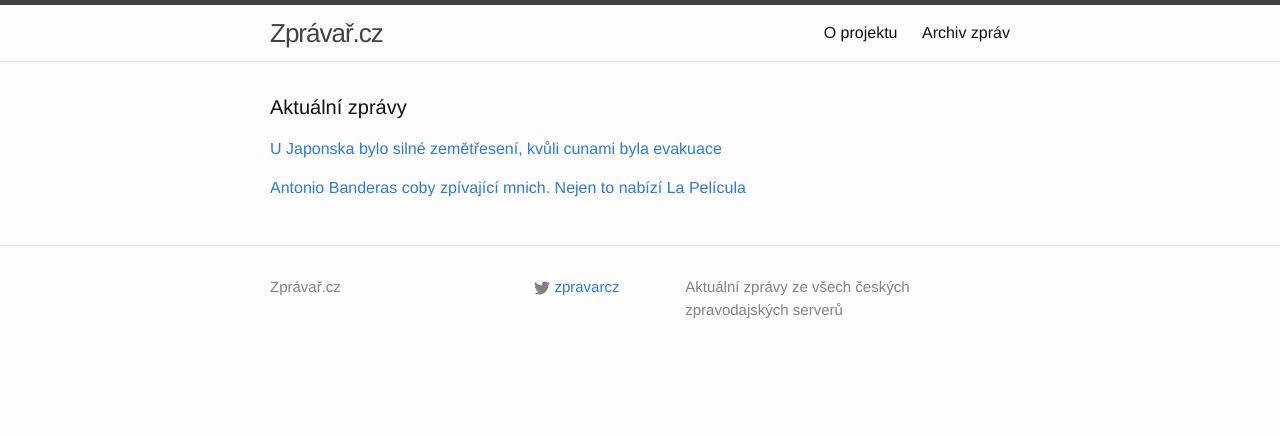
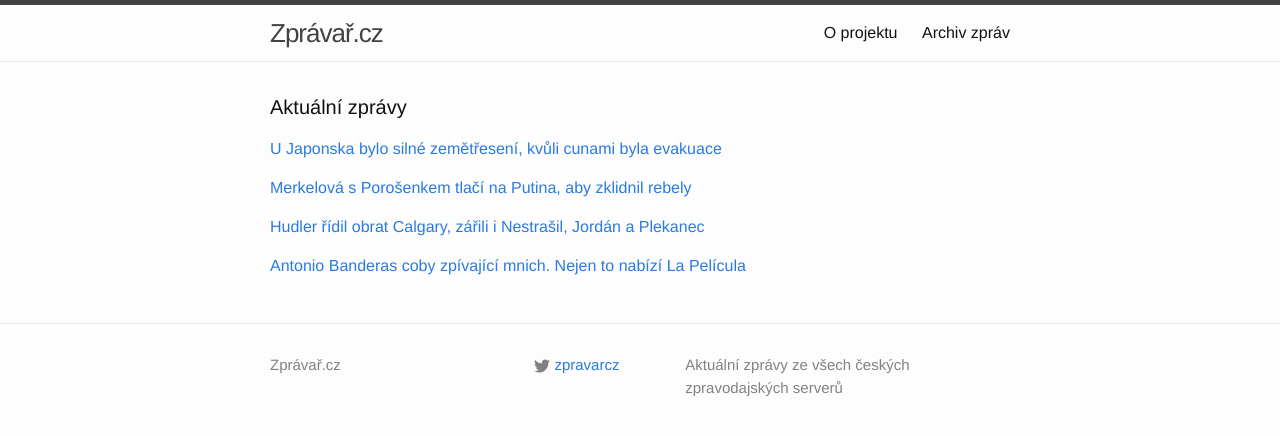
Before and after one commit to adliska/zpravar, a Jekyll site: the page built from index.html, in a window 1280 px wide. Shown: the top 436 px of the page. Built offline with Jekyll 4.4.1, drawn with Linux system fonts in a browser that asks for light colours.

Commit message:
zpravar news update

```diff
--- a/index.html
+++ b/index.html
@@ -14,8 +14,24 @@ layout: default
 <li><a href=http://www.ceskenoviny.cz/zpravy/zpravy/u-pobrezi-japonska-bylo-silne-zemetreseni-ceka-se-metrova-cunami/1182236>U pobřeží Japonska bylo silné zemětřesení, čeká se metrová cunami - www.ceskenoviny.cz</a></li>
 <li><a href=http://echo24.cz/a/w6Rmv>Silné zemětřesení u Japonska, úřady nařídily evakuaci - echo24.cz</a></li>
 </ul>
-</div><p><a href="javascript:;" onclick="toggle_visibility('zpravy1')">Antonio Banderas coby zpívající mnich. Nejen to nabízí La Película</a></p>
+</div><p><a href="javascript:;" onclick="toggle_visibility('zpravy1')">Merkelová s Porošenkem tlačí na Putina, aby zklidnil rebely</a></p>
 <div id="zpravy1" style="display:none">
+<ul>
+<li><a href=http://www.novinky.cz/zahranicni/evropa/361867-merkelova-s-porosenkem-tlaci-na-putina-aby-zklidnil-rebely.html>Merkelová s Porošenkem tlačí na Putina, aby zklidnil rebely - www.novinky.cz</a></li>
+<li><a href=http://www.novinky.cz/zahranicni/evropa/361867-merkelova-a-porosenko-vyzvali-v-rozhovoru-putina-aby-zatlacil-na-rebely.html>Merkelová s Porošenkem tlačí na Putina, aby zklidnil rebely - www.novinky.cz</a></li>
+<li><a href=http://www.ceskatelevize.cz/ct24/svet/301946-boje-o-debalceve-obse-vyzvala-ke-klidu-zbrani/>Boje o Debalceve: OBSE vyzvala ke klidu zbraní - www.ceskatelevize.cz</a></li>
+<li><a href=http://www.novinky.cz/zahranicni/evropa/361867-obse-vyzvala-k-dodrzovani-primeri-rano-se-ma-jednat.html>OBSE vyzvala k dodržování příměří, ráno se má jednat  - www.novinky.cz</a></li>
+</ul>
+</div><p><a href="javascript:;" onclick="toggle_visibility('zpravy2')">Hudler řídil obrat Calgary, zářili i Nestrašil, Jordán a Plekanec</a></p>
+<div id="zpravy2" style="display:none">
+<ul>
+<li><a href=http://www.rozhlas.cz/_zprava/hudler-ridil-obrat-calgary-zarili-i-nestrasil-jordan-a-plekanec--1456428>Hudler řídil obrat Calgary, zářili i Nestrašil, Jordán a Plekanec - www.rozhlas.cz</a></li>
+<li><a href=http://www.denik.cz/hokej/hudler-ridil-obrat-calgary-zarili-i-nestrasil-jordan-a-plekanec-20150217.html>Hudler řídil obrat Calgary, zářili i Nestrašil, Jordán a Plekanec - www.denik.cz</a></li>
+<li><a href=http://sport.aktualne.cz/hudler-ridil-obrat-calgary-zarili-i-nestrasil-jordan-a-ple/r~0403f326b66a11e4ab15002590604f2e/>Hudler řídil velký obrat. Calgary rozhodlo poslední střelou - sport.aktualne.cz</a></li>
+<li><a href=http://www.sportovninoviny.cz/zpravy/hudler-ridil-obrat-calgary-zarili-i-nestrasil-jordan-a-plekanec/1182259>Hudler řídil obrat Calgary, zářili i Nestrašil, Jordán a Plekanec - www.sportovninoviny.cz</a></li>
+</ul>
+</div><p><a href="javascript:;" onclick="toggle_visibility('zpravy3')">Antonio Banderas coby zpívající mnich. Nejen to nabízí La Película</a></p>
+<div id="zpravy3" style="display:none">
 <ul>
 <li><a href=http://www.ceskatelevize.cz/ct24/kultura/301916-antonio-banderas-coby-zpivajici-mnich-nejen-to-nabizi-la-pelicula/>Antonio Banderas coby zpívající mnich. Nejen to nabízí La Película - www.ceskatelevize.cz</a></li>
 <li><a href=http://www.lidovky.cz/fotbalisti-teroristi-a-banderas-zacina-festival-spanelskych-filmu-la-pelicula-1yq-/kultura.aspx?c=A150216_131003_ln_kultura_hep>Fotbalisti, teroristi a Banderas. Začíná festival španělských filmů  - www.lidovky.cz</a></li>
```
